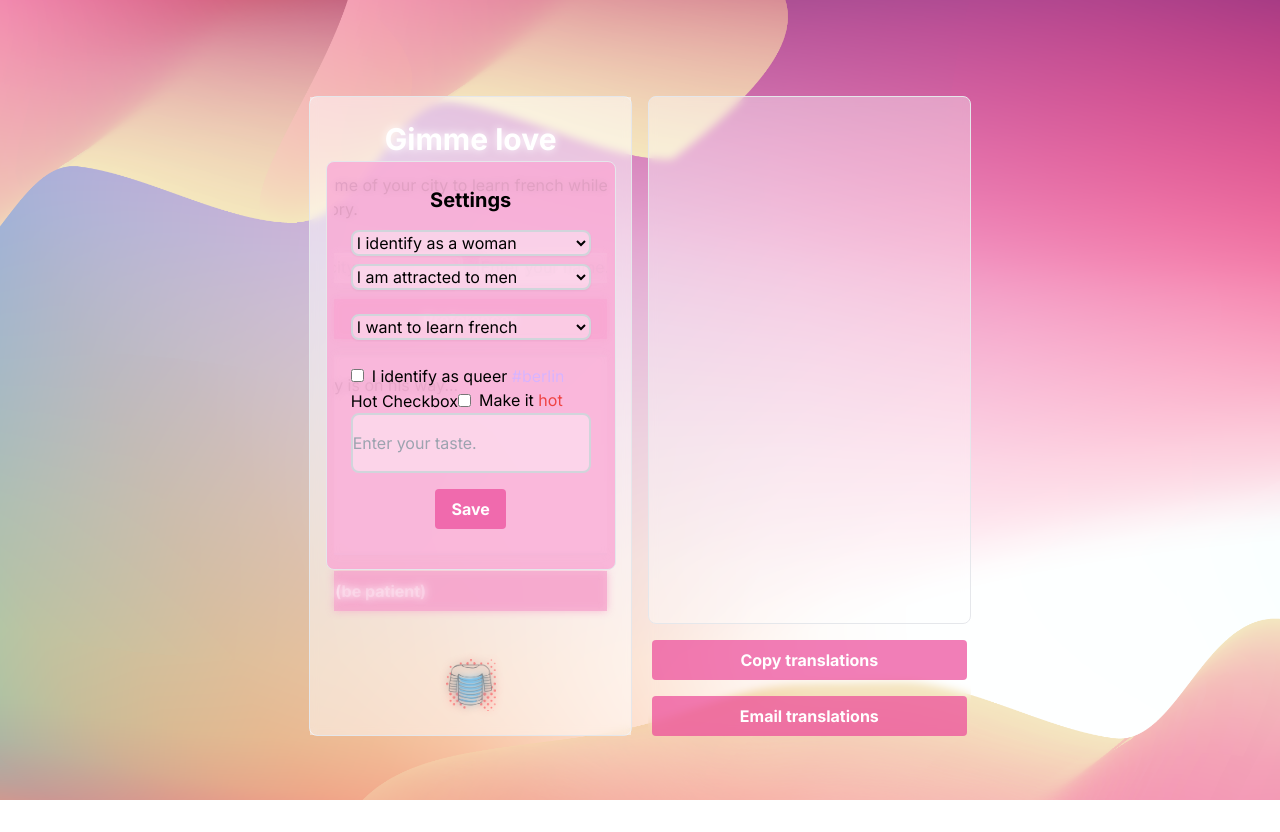
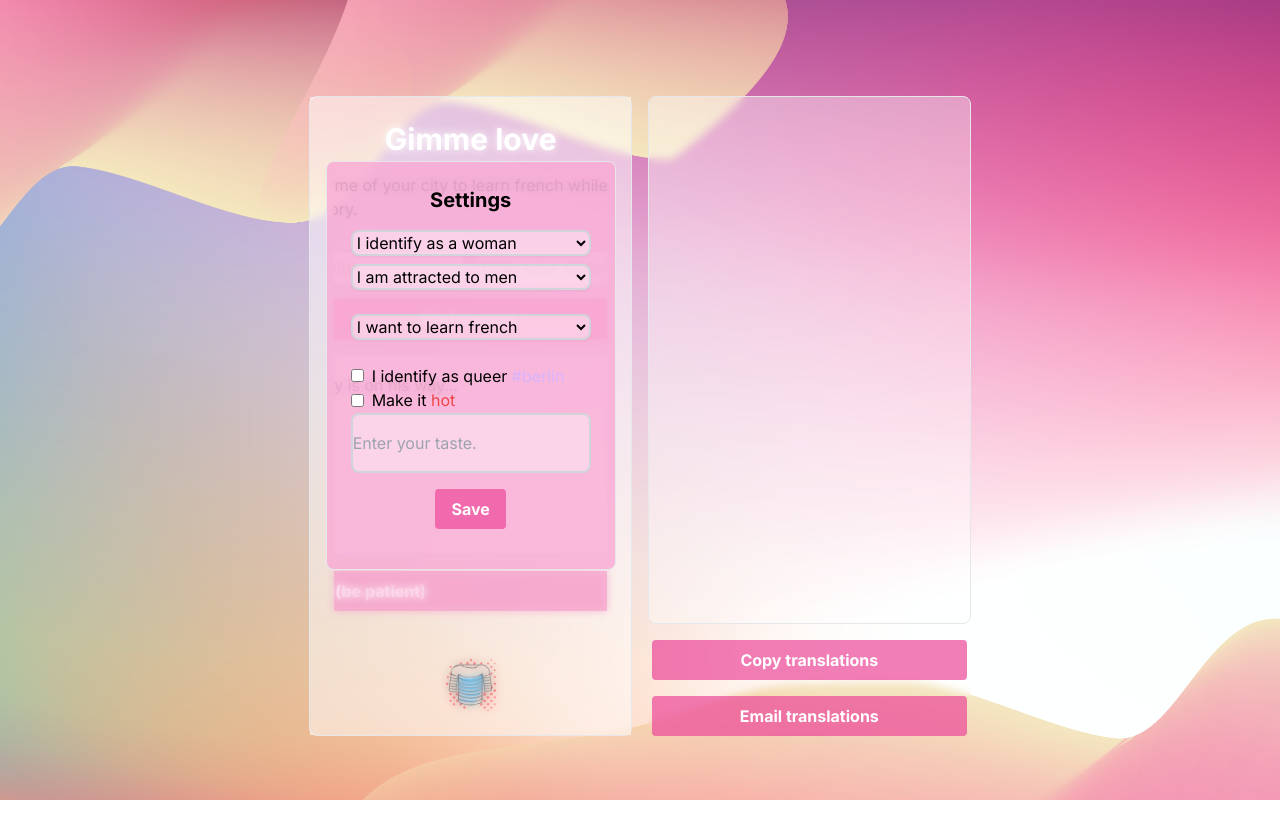
Before and after one commit to lmangall/love-letter, a Next.js app: page / in a window 1280 px wide. Both pictures are taken after a click on the button "Preferences". Built offline with nearby package versions, Linux system fonts and the light colour scheme.

Commit message:
commented

```diff
--- a/app/page.tsx
+++ b/app/page.tsx
@@ -16,7 +16,7 @@ export default function Home() {
   const [userGender, setUserGender] = useState("woman");
   const [userOrientation, setUserOrientation] = useState("a man");
   const [userTaste, setUserTaste] = useState("");
-  const [userTarget, setTargetLanguage] = useState("");
+  const [userTarget, setTargetLanguage] = useState("french");
   const [isQueer, setIsQueer] = useState(false);
   const [isHot, setIsHot] = useState(false);
 
--- a/components/SettingsModal.jsx
+++ b/components/SettingsModal.jsx
@@ -59,8 +59,8 @@ const SettingsModal = ({ isOpen, onClose, userGender, setUserGender, userOrienta
     <span className="ml-2">I identify as queer <span className="text-purple-300">#berlin</span></span>
   </label>
 
-            Hot Checkbox
-            <label className="inline-flex items-center">
+          {/* Hot Checkbox */}
+          <label className="inline-flex items-center">
     <input
       type="checkbox"
       className="form-checkbox"
```
